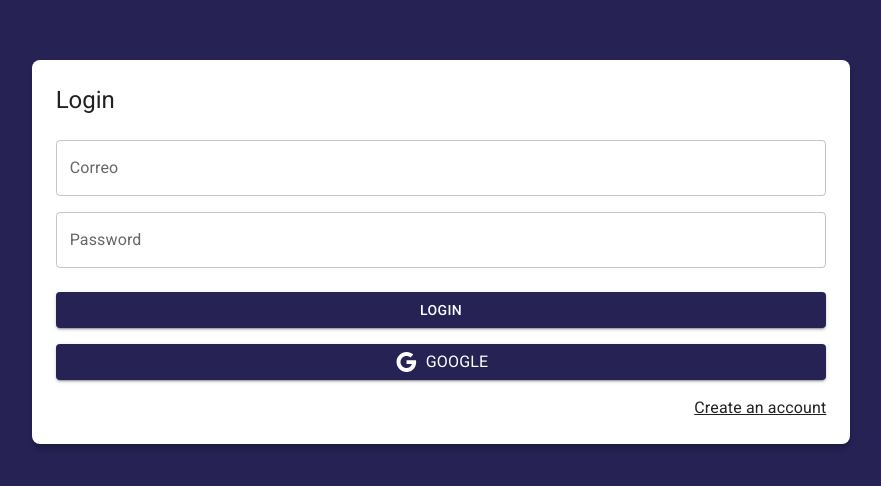
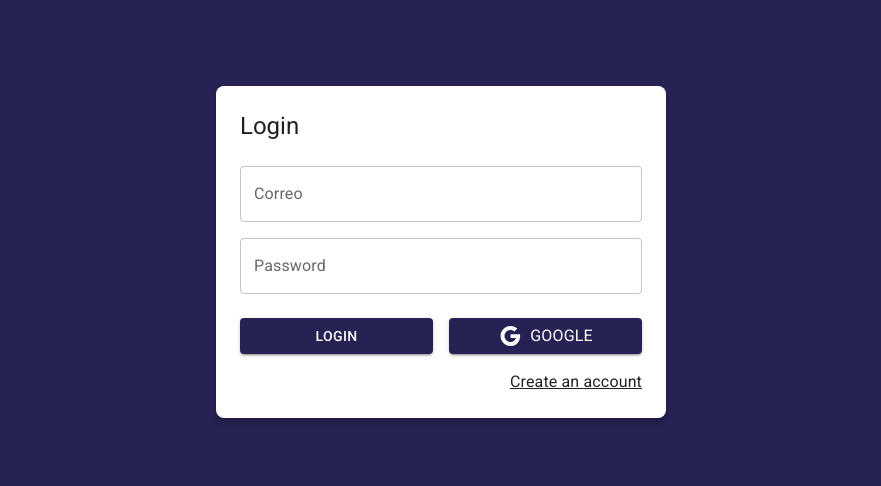
Before and after one commit to Ricardohm7/journal-app, a React (Vite) app: page /auth/login in a window 1280 px wide. Shown: the part 148-634 px from the top of the page, without its empty margins (199-1080 px from the left). Built offline with nearby package versions, Linux system fonts and the light colour scheme.

Commit message:
Develop the AuthLayout component

```diff
--- /dev/null
+++ b/src/auth/layout/AuthLayout.jsx
@@ -0,0 +1,30 @@
+import Grid from "@mui/material/Grid";
+import Typography from "@mui/material/Typography";
+
+const AuthLayout = ({ children, title = '', }) => {
+
+  return (
+    <Grid
+      container
+      spacing={0}
+      direction="column"
+      alignItems="center"
+      justifyContent="center"
+      sx={{ minHeight: '100vh', backgroundColor: 'primary.main', padding: 4 }}>
+      <Grid
+        item className='box-shadow'
+        xs={3}
+        sx={{
+          width: { sm: 450 },
+          backgroundColor: 'white',
+          padding: 3,
+          borderRadius: 2
+        }}>
+        <Typography variant='h5' sx={{ mb: 1 }}>{title}</Typography>
+        {children}
+      </Grid>
+    </Grid>
+  )
+}
+
+export default AuthLayout
--- a/src/auth/pages/LoginPage.jsx
+++ b/src/auth/pages/LoginPage.jsx
@@ -5,22 +5,11 @@ import Button from '@mui/material/Button';
 import Link from '@mui/material/Link';
 import Google from '@mui/icons-material/Google';
 import { Link as RouterLink } from 'react-router-dom';
+import AuthLayout from '../layout/AuthLayout';
 
 export const LoginPage = () => {
   return (
-    <Grid
-      container
-      spacing={0}
-      direction="column"
-      alignItems="center"
-      justifyContent="center"
-      sx={{ minHeight: '100vh', backgroundColor: 'primary.main', padding: 4 }}>
-      <Grid
-        item className='box-shadow'
-        xs={3}
-        sx={{ backgroundColor: 'white', padding: 3, borderRadius: 2 }}>
-        <Typography variant='h5' sx={{ mb: 1 }}>Login</Typography>
-
+    <AuthLayout title="Login">
       <form>
         <Grid container>
           <Grid item xs={12} sx={{ mt: 2 }}>
@@ -40,12 +29,12 @@ export const LoginPage = () => {
             />
           </Grid>
           <Grid container spacing={2} sx={{ mb: 2, mt: 1 }}>
-              <Grid item xs={12}>
+            <Grid item xs={12} md={6}>
               <Button variant="contained" fullWidth>
                 Login
               </Button>
             </Grid>
-              <Grid item xs={12}>
+            <Grid item xs={12} md={6}>
               <Button variant="contained" fullWidth>
                 <Google />
                 <Typography sx={{ ml: 1 }} >Google</Typography>
@@ -59,7 +48,6 @@ export const LoginPage = () => {
           </Grid>
         </Grid>
       </form>
-      </Grid>
-    </Grid>
+    </AuthLayout>
   )
 }
```
Lines whose indentation alone changed are shown as unchanged.
